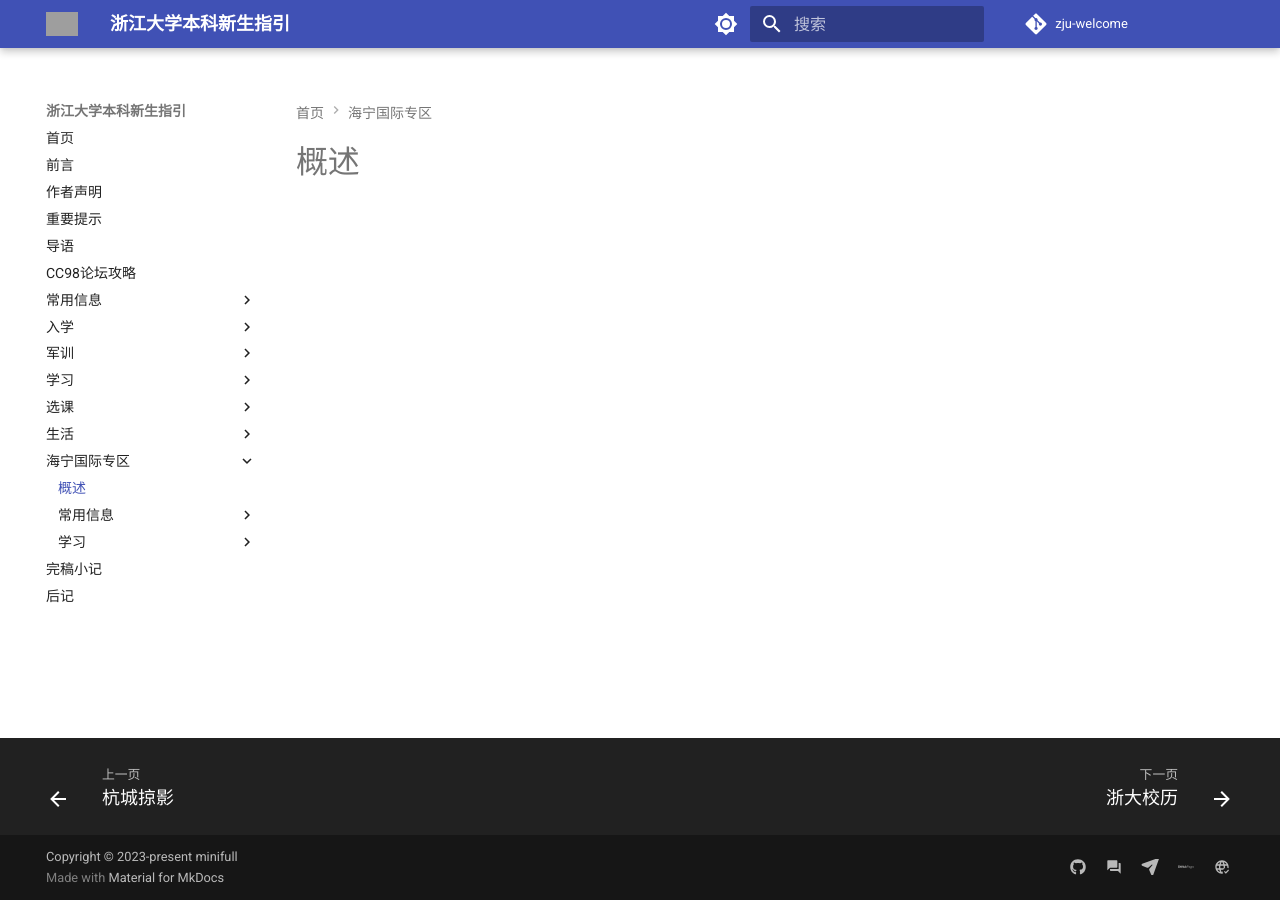
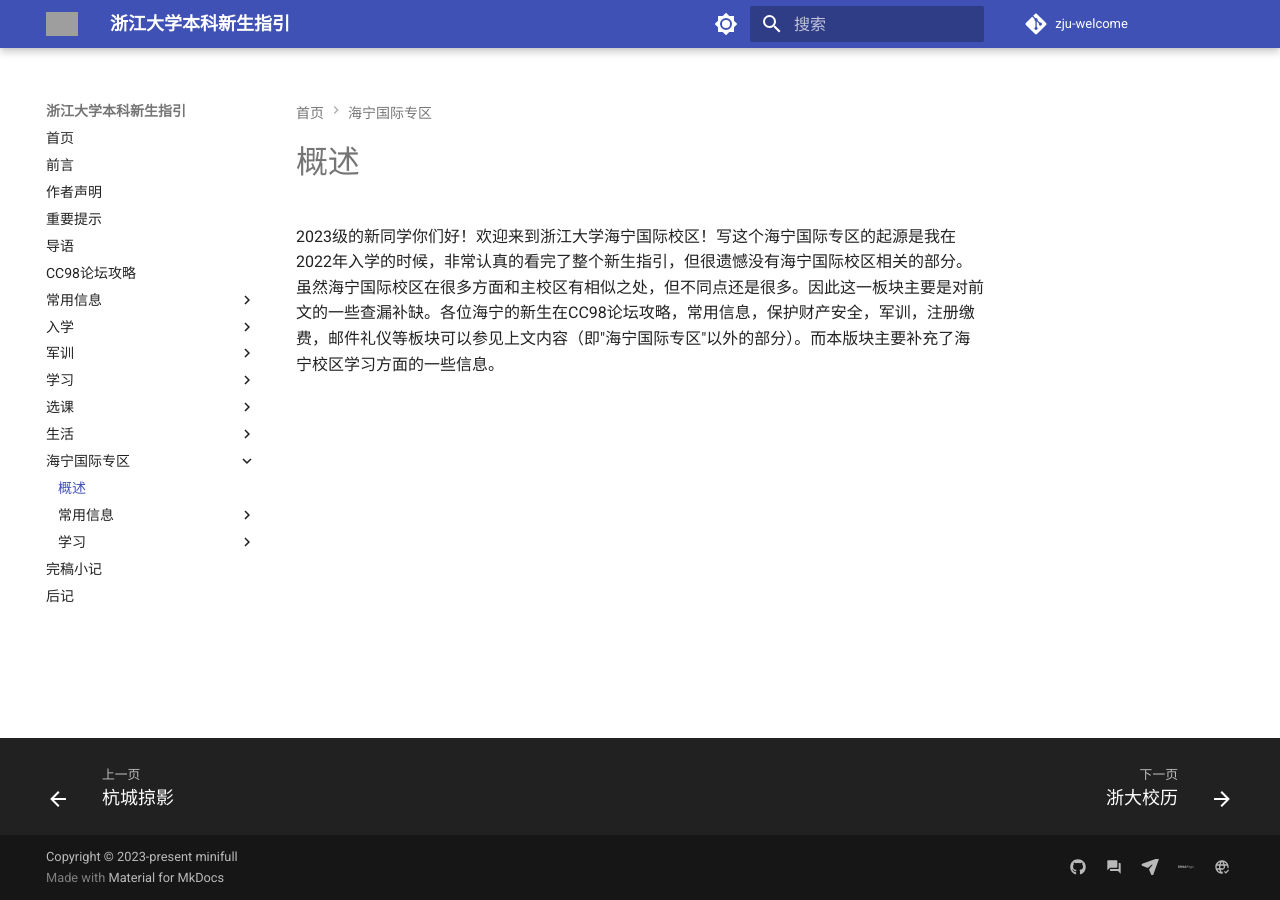
Before and after one commit to mini-full/zju-welcome, an MkDocs documentation site: the page built from docs/haining/intro.md, in a window 1280 px wide. Built offline with MkDocs 1.6.1 and Material for MkDocs 9.7.7, drawn with Linux system fonts in a browser that asks for light colours; comment, search, counter and statistics services are not loaded; grey boxes are pictures that could not be loaded.

Commit message:
add intro

```diff
--- a/docs/haining/intro.md
+++ b/docs/haining/intro.md
@@ -1 +1,2 @@
 # 概述
+2023级的新同学你们好！欢迎来到浙江大学海宁国际校区！写这个海宁国际专区的起源是我在2022年入学的时候，非常认真的看完了整个新生指引，但很遗憾没有海宁国际校区相关的部分。虽然海宁国际校区在很多方面和主校区有相似之处，但不同点还是很多。因此这一板块主要是对前文的一些查漏补缺。各位海宁的新生在CC98论坛攻略，常用信息，保护财产安全，军训，注册缴费，邮件礼仪等板块可以参见上文内容（即"海宁国际专区"以外的部分）。而本版块主要补充了海宁校区学习方面的一些信息。
```
